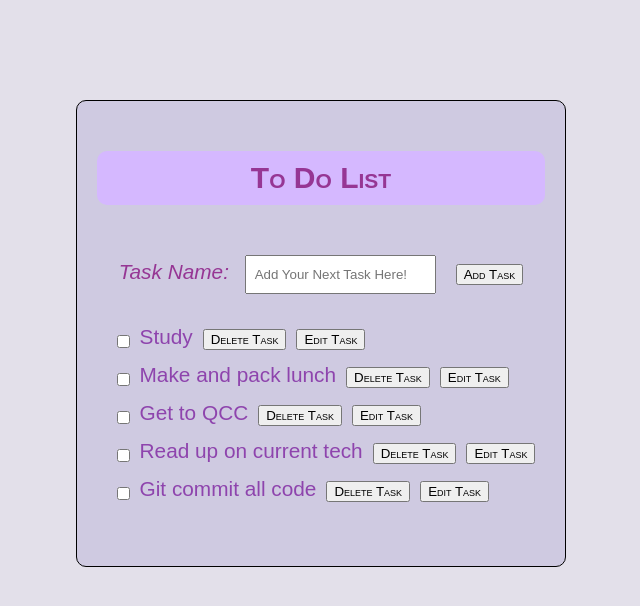
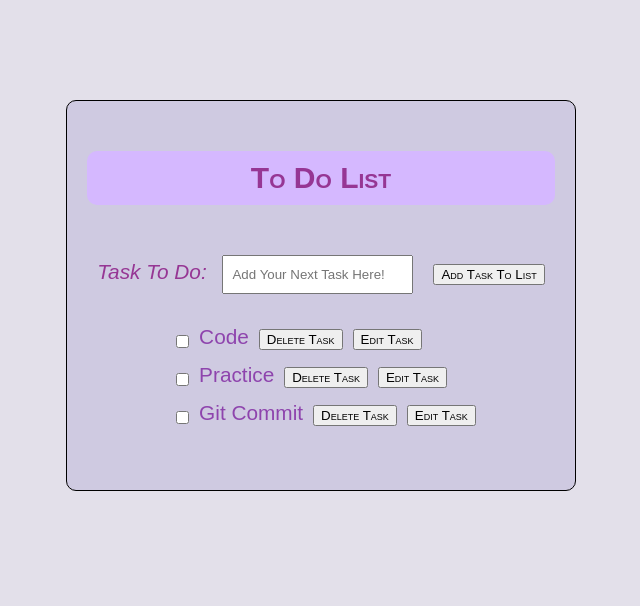
Before and after one commit to judycodes/techworks_todo, a React (Create React App) app: page / in a window 1280 px wide. Shown: the top 606 px of the page, without its empty margins (319-959 px from the left). Built offline with nearby package versions, Linux system fonts and the light colour scheme.

Commit message:
reorganized, editingMode now toggles from false to true

```diff
--- a/src/components/List.js
+++ b/src/components/List.js
@@ -1,114 +1,104 @@
 import React, { Component } from 'react';
 import ToDoTask from './ToDoTask';
+import AddTaskForm from './addTask';
 
 class ToDoList extends Component {
     constructor(props){
         super(props);
+
+//=======[STATE IN TODOLIST COMPONENT]============
         this.state = {
-          todos: [
+          todos: [ //tasks already in todo list
             {
-                task: "Study",
+            taskName: "Code",
             completed: false,
-                edit: false
             },
             {
-                task: "Make and pack lunch",
+            taskName: "Practice",
             completed: false,
-                edit: false
             },
-
             {
-                task: "Get to QCC",
+            taskName: "Git Commit",
             completed: false,
-                edit: false
-              },
-
-               {
-                task: "Read up on current tech",
-                completed: false,
-                edit: false
-              },
-
-               {
-                task: "Git commit all code",
-                completed: false,
-                edit: false
             }
         ],
-
-          currentToDo: {
-            task: "",
-            completed: false,
-            edit: false
-          },
 
           }
         }
 
+//=======[METHODS]============
+      addTask = newToDo => { //add task method
+        //console.log(newToDo, 'newtodo') //newToDo is an object with taskName and input value, as well as completed: false key value, all of which are obtained from the addtaskform
 
-      handleChange = event => { //captures the event info from input
-        //console.log(event.target.value); //this shows the input values as it is typed into the input text box
+        if(newToDo.taskName !== ""){ //as long as newToDo input is not an empty string, new task will be added to todos array
+
           this.setState({
-          currentToDo : {
-            task: event.target.value,
-            completed: false
+            todos: [...this.state.todos, newToDo] //...this.state.todos spread operator copies existing todos array and adds the newToDo object to the todos array
+          })
+
+          //,() => console.log(this.state.todos, 'todos list') added after {} of setState({}) as a callback fn will display todos array with the new todo task included (at the same time the setState is reassigning)
         }
-        });//this sets the currentToDo so that it can be added on form submission/when addTask method fires
-      };
-
-      addTask = event => { //add task method
-        event.preventDefault(); //stop propogation
-        //refresh/rerendering is the default action on form submission
-        //console.log("addTask fires!") //shows in console the addTask method being fired from the submission of form data
-         this.setState({
-           todos: [...this.state.todos, this.state.currentToDo],
-
-         })
-         //,() => console.log(this.state.todos, 'todos list'); added within setState({}) will display todos array with current todo included at the same time the setState is reassigning
       }
 
-      deleteTask =(event)  => { //delete task method
+      deleteTask = (event) => { //delete task method
             // event contains data concerning the deleted/unwanted task
-            let id = parseInt(event.target.id); //changes id information captured in event into a number and storing that number into a variable
-            //console.log('deleteTask() accessed, ', id); //checks if method is accessed when clicked in todotask.js and the event.target.id known as id is available.
+            let id = parseInt(event.target.id); //changes id data captured in event from clicking delete button in ToDoTask.js into a number and storing that number in a variable
+            //console.log('deleteTask() accessed, ', id); //checks if method is accessed when clicked in ToDoTask.js and the event.target.id (known as variable id) is available to the deleteTask method.
           this.setState({
             todos: this.state.todos.filter((task, todosId) => todosId !== id)// todosIndex is the individual id value of all tasks, task is used to represent each individual task/element in todos array
-            //filter must have an element parameter and then an index parameter from array
+            //filter task an element parameter and then an index parameter from array
+              //task represents each object element in todos array
+              //todosId represents each todo object's id
             //todosId !== id is condition for filtering out data, meaning whatever does not match that specified id, which is event.target.id value, will be returned back in array.
             //Only the task/element with the specified id value from event.target.id will be taken out of todos array.
           })
-          //console.log('this.state.todos after filtering', this.state.todos) // shows todos content after deleting specific task
-    }
-
-        editTask = event => { //edit specific task method
-
-
+          //console.log('this.state.todos after filtering', this.state.todos) // shows todos content leftover after deleting specific task
     }
 
 
 
-      //console.log(this.state.currentToDo, 'current to do')
 
+//=======[RENDER]============
     render(){
 
 
+        const todos = this.state.todos.map((todo, index) => {
+        //.map allows two parameters, (in this case, one task/todo from the todos list/array) an element and an index {.map gives an automatic index value which is later set to id attribute}
+        //mapping the todos array returns a ToDoTask component to represent each task in the todos array and provides an index for each task.
+
+
+        return (
+        <ToDoTask
+          todo = {todo}
+          key = {index}
+          id= {index}
+          delete = {this.deleteTask}
+          edit = {this.editTask}
+          /> )
+      })
+
         return(
         <div className = "container">
+
           <div className = "parts" >
+
             <h1 className= "title">To Do List</h1>
-              <form className = "form" onSubmit = {this.addTask}>
-                <label htmlFor = "taskName">Task Name: </label>
-                  <input onChange = {this.handleChange} name = "taskName" type = "text" placeholder = " Add Your Next Task Here!" />
-                  <button type = "submit">Add Task</button>
-              </form>
+
+            <AddTaskForm addTask = {this.addTask}/>
+            {/* AddTaskForm component contains the input form for adding new tasks, as the name suggests
+            //addTask = {this.addTask} is passed as props so that addTask.js can access the addTask method in List.js
+            //input form in addTask.js passes up the data addTask method needs
+            */}
 
             <ul className = "list">
-              {this.state.todos.map((todo, index) => { //.map allows two parameters, (in this case one task from todos list/array) element and index {gives an automatic index value which is later set to id attribute}
-                return (
-                <ToDoTask todo = {todo} key = {index} id= {index} delete = {this.deleteTask} edit = {this.editTask}/> )})
-            }
+
+              {todos}
+              {/* variable containing the mapped todos, lines 89-102 */}
+
             </ul>
+
           </div>
+
         </div>
       );
 
--- a/src/components/ToDoTask.js
+++ b/src/components/ToDoTask.js
@@ -1,34 +1,63 @@
-import React from 'react'
+import React, {Component} from 'react';
 
-    const ToDoTask = (props) => {
-        const todo = props.todo
-        // console.log('todo in ToDoTask: ', todo.task)
-        // console.log('todo object in Todo: ', todo.)
+class ToDoTask extends Component {
+    constructor(props){
+        super(props);
+        this.state = {
+            editingMode : false
+        }
 
+    }
+
+    editingModeInput = () => { //toggles whether the edit input form displays
+        this.setState({
+            editingMode : !this.state.editingMode
+        })
+    }
+
+    render(){
+
+        const todo = this.props.todo
+        //console.log('name of each task from todos in List.js passed to ToDoTask.js: ', todo.taskName)
+        // console.log('todo variable storing objects from todos in List.js passed to ToDoTask.js: ', todo.)
 
         let output;
-        if(props.todo.edit) {
+
+        if(this.state.editingMode) { //if the editingMode property is true, then the edit form will appear and allow user to edit the input of the task already stored in todos array
             output = (
                 <div>
-                    <form>
-                        <input className = "editInput" type="text" defaultValue ={props.todo.task}/>
+                    <form onSubmit = {this.handleUpdate}>
+                        <input
+                            className = "editInput"
+                            type = "text"
+                            defaultValue ={this.props.todo.taskName}
+                            onChange = {this.handleEditChange}/>
                         <button type="button">Save</button>
+                        <button type="button">Exit</button>
                     </form>
                 </div>
             )
         } else {
+                //if the edited property remains false, then the task will just display as usual
            output = (
             <li>
                 <input type="checkbox" />
                 {/* above creates a checkbox for styling completing and uncompleted tasks */}
 
-                {todo.task}
-
+                {todo.taskName}
+                {/* display the taskName text value */}
 
                 <div className ="btnGroup">
-                    <button type="button" onClick={props.delete} id={props.id}> Delete Task </button>
-                    <button type = "button" onClick={props.edit} id={props.id}>Edit Task</button>
+                    <button
+                        type="button"
+                        onClick={this.props.delete}
+                        id={this.props.id}>Delete Task</button>
+                    <button
+                        type = "button"
+                        onClick={this.editingModeInput}
+                        id={this.props.id}>Edit Task</button>
                 </div>
+                {/* provides each task with a set of delete and edit button to trigger events */}
 
             </li>
            )
@@ -38,9 +67,8 @@ import React from 'react'
 
 
         return output;
-
     }
-
+}
 
 
 export default ToDoTask;
--- /dev/null
+++ b/src/components/addTask.js
@@ -0,0 +1,51 @@
+import React, { Component } from 'react'
+
+class AddTaskForm extends Component {
+    constructor(props){
+        super(props);
+
+//=======[STATE IN ADDTASKFORM COMPONENT]============
+        this.state = {
+            taskName: ""
+        }
+    }
+
+//=======[EVENTS]============
+    handleChange = event => { //captures the event info from input
+        this.setState({
+          [event.target.name] : event.target.value, //sets new value to taskName
+          completed: false //input is given this key and value, since this is a new task to be added to the list and is automatically not completed as of yet
+        });
+      };
+
+    handleSubmit = event => {
+        event.preventDefault(); //stops propogation
+        //refreshing the page is the default action on form submission
+        //console.log("addTask fires!") //shows in console the addTask method being fired from the submission of form data
+        this.props.addTask(this.state); //passes in state object to allow for adding new task to list as newToDo
+        this.setState({
+            taskName : ""
+        }) //this clears the input form after adding new task
+    }
+
+//=======[RENDER]============
+    render() {
+        return (
+            <form className = "form" onSubmit = {this.handleSubmit}>
+                <label htmlFor = "taskName">Task To Do: </label>
+                  <input
+                    name = "taskName"
+                    //form submitted data in an HTTP request is packaged as name-value pairs. The name for each name-value pair is the name attribute of each input, and the value is the user input value. Without the name attribute, <input> element cannot provide its value to the server upon form submission.
+                    //name attribute allows event.target.value to be the value of taskName from state, otherwise event.target.value would be set to an empty string when onChange occurs
+                    value = {this.state.taskName}
+                    onChange = {this.handleChange} //captures changes in input
+                    type = "text"
+                    placeholder = " Add Your Next Task Here!" />
+                  <button type = "submit">Add Task To List</button>
+              </form>
+        )
+    }
+
+}
+
+export default AddTaskForm;
```
Lines whose indentation alone changed are shown as unchanged.
